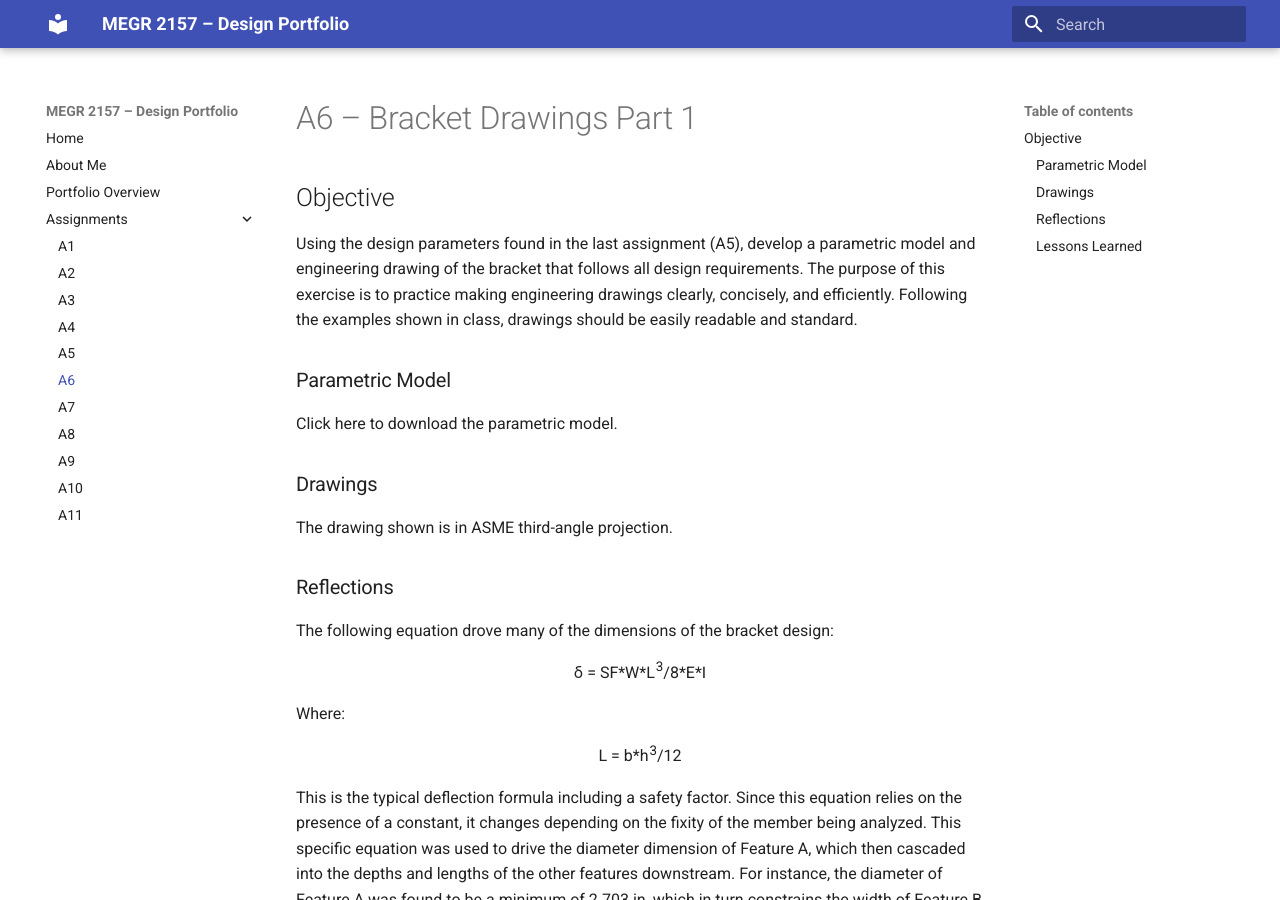
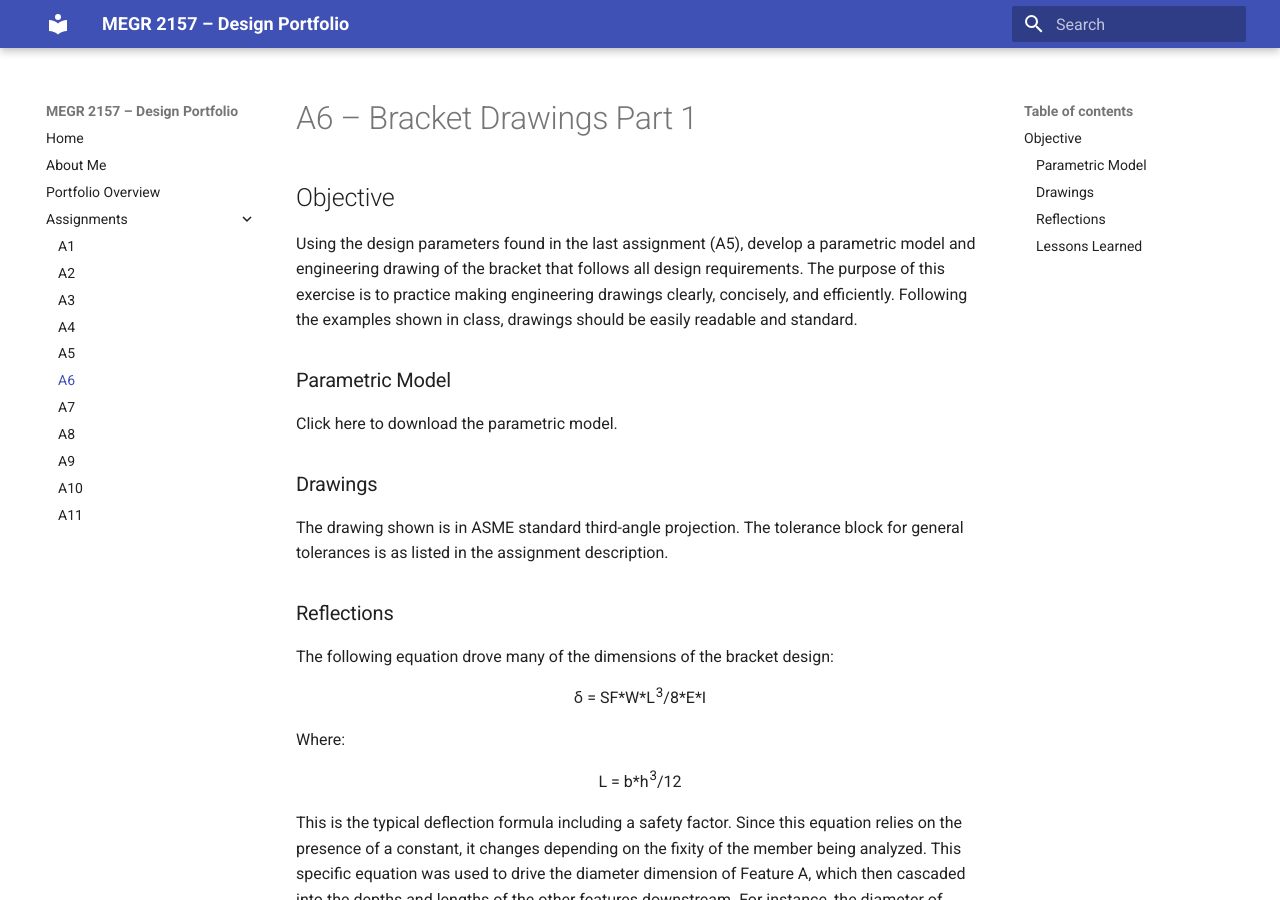
Before and after one commit to bfagan2/megr2156-portfolio, an MkDocs documentation site: the page built from docs/assignments/A06/index.md, in a window 1280 px wide and 900 px high. Built offline with MkDocs 1.6.1 and Material for MkDocs 9.7.7, drawn with Linux system fonts in a browser that asks for light colours.

Commit message:
Update drawing projection description and tolerances
Clarified the description of the drawing's projection and added information about the tolerance block.

```diff
--- a/docs/assignments/A06/index.md
+++ b/docs/assignments/A06/index.md
@@ -10,7 +10,8 @@ Click here to download the parametric model.
 
 ### Drawings
 
-The drawing shown is in ASME third-angle projection.
+The drawing shown is in ASME standard third-angle projection. The tolerance block for general tolerances is as listed in the assignment description.
+
 ### Reflections
 
 The following equation drove many of the dimensions of the bracket design:
```
